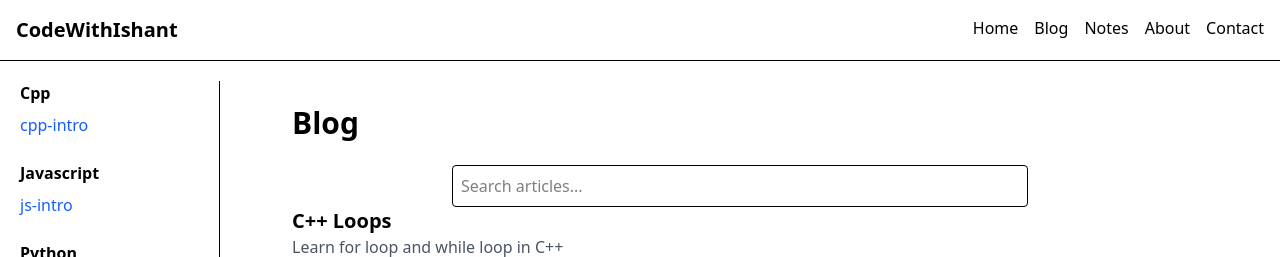
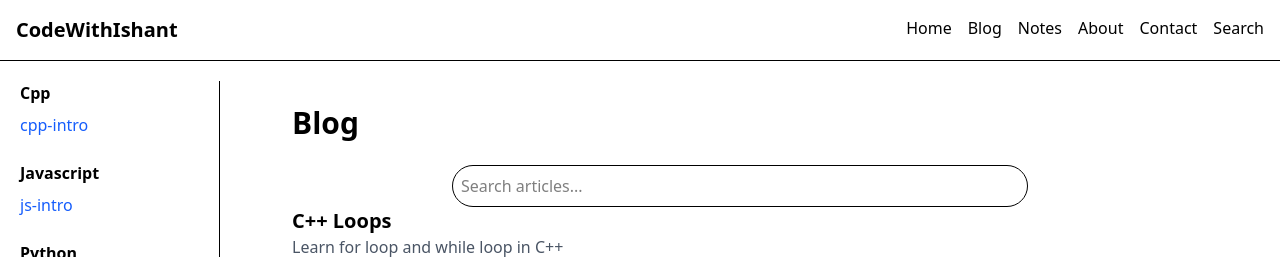
Before and after one commit to ISHANT-KB/codewithishant, a Next.js app: page /blog in a window 1280 px wide. Shown: the top 257 px of the page. Built offline with nearby package versions, Linux system fonts and the light colour scheme.

Commit message:
modified navbar and sidebar and also added futureUpdate planning on txt format

```diff
--- a/src/components/Navbar.tsx
+++ b/src/components/Navbar.tsx
@@ -11,6 +11,7 @@ export default function Navbar() {
         <Link href="/notes">Notes</Link>
         <Link href="/about">About</Link>
         <Link href="/contact">Contact</Link>
+        <Link href="/search">Search</Link>
       </div>
     </nav>
   );
--- a/src/components/Search.tsx
+++ b/src/components/Search.tsx
@@ -27,14 +27,14 @@ export default function Search({ posts }: { posts: Post[] }) {
 
   return (
 
-    <div className="max-w-xl mx-auto">
+    <div className="max-w-xl mx-auto ">
 
       <input
         type="text"
         placeholder="Search articles..."
         value={query}
         onChange={(e) => setQuery(e.target.value)}
-        className="w-full border p-2 rounded"
+        className="w-full border p-2 rounded-4xl"
       />
 
       {query && (
```
Also changed, not shown: futureUpdate.txt (added).
